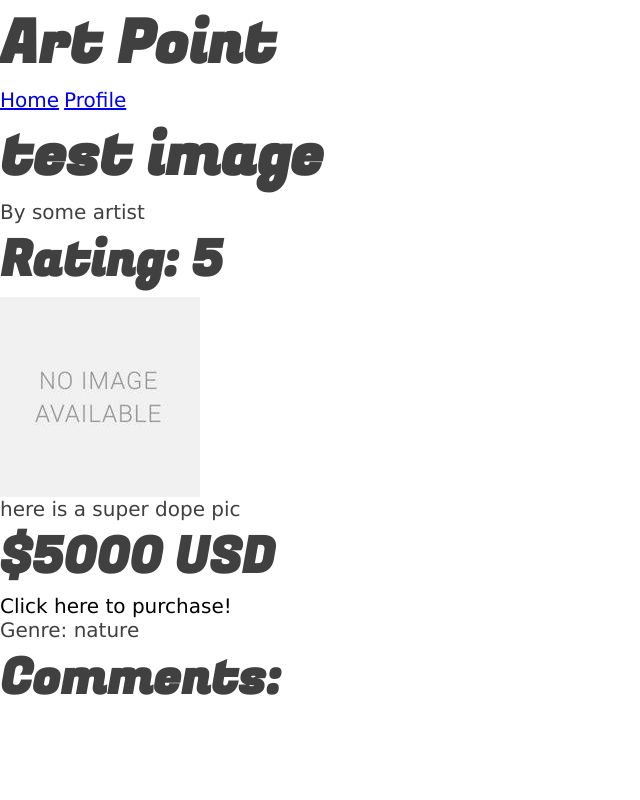
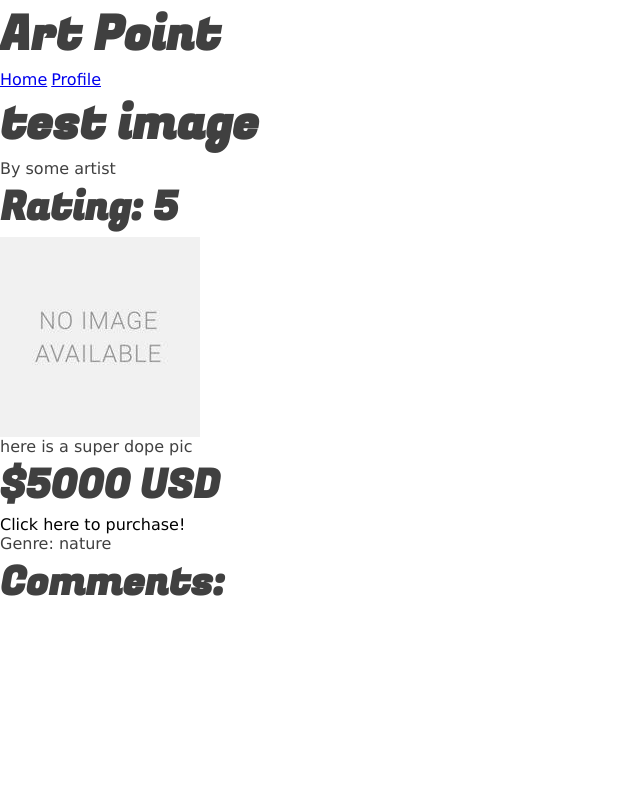
Before and after one commit to jnoel01/Art-Point, a Node server app: page /item/ in a window 1280 px wide. Shown: the whole page, without its empty margins (0-640 px from the left). Run offline with Node 20, Linux system fonts and the light colour scheme; some libraries are stand-ins or nearby versions.

Commit message:
reduced default text size

```diff
--- a/devStyles/index.scss
+++ b/devStyles/index.scss
@@ -18,7 +18,7 @@ $border: #bbbbbb;
 @media screen and (min-width: 800px) {
 	//big
 	html {
-		font-size: 20px;
+		font-size: 16px;
 	}
 }
 @media screen and (max-width: 800px) {
--- a/public/css/styles.css
+++ b/public/css/styles.css
@@ -8,7 +8,7 @@
 
 @media screen and (min-width: 800px) {
   html {
-    font-size: 20px;
+    font-size: 16px;
   }
 }
 @media screen and (max-width: 800px) {
```
Also changed, not shown: routes/index.js (+5 -5 lines).
